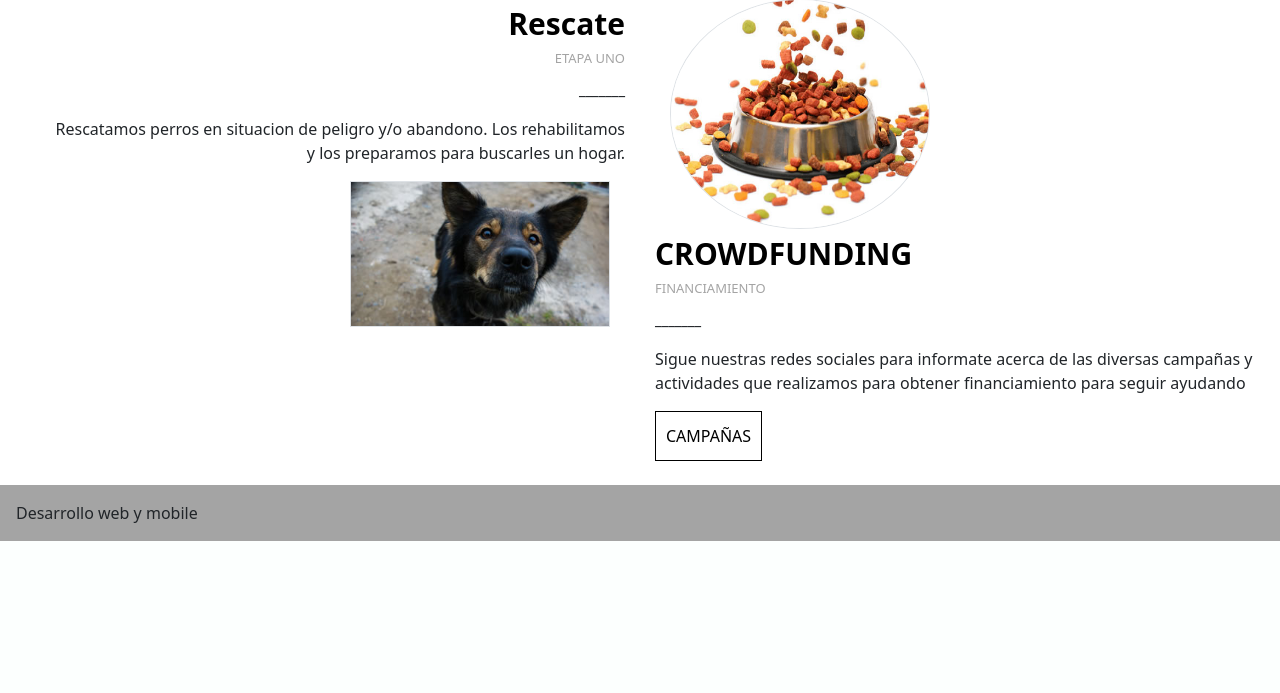
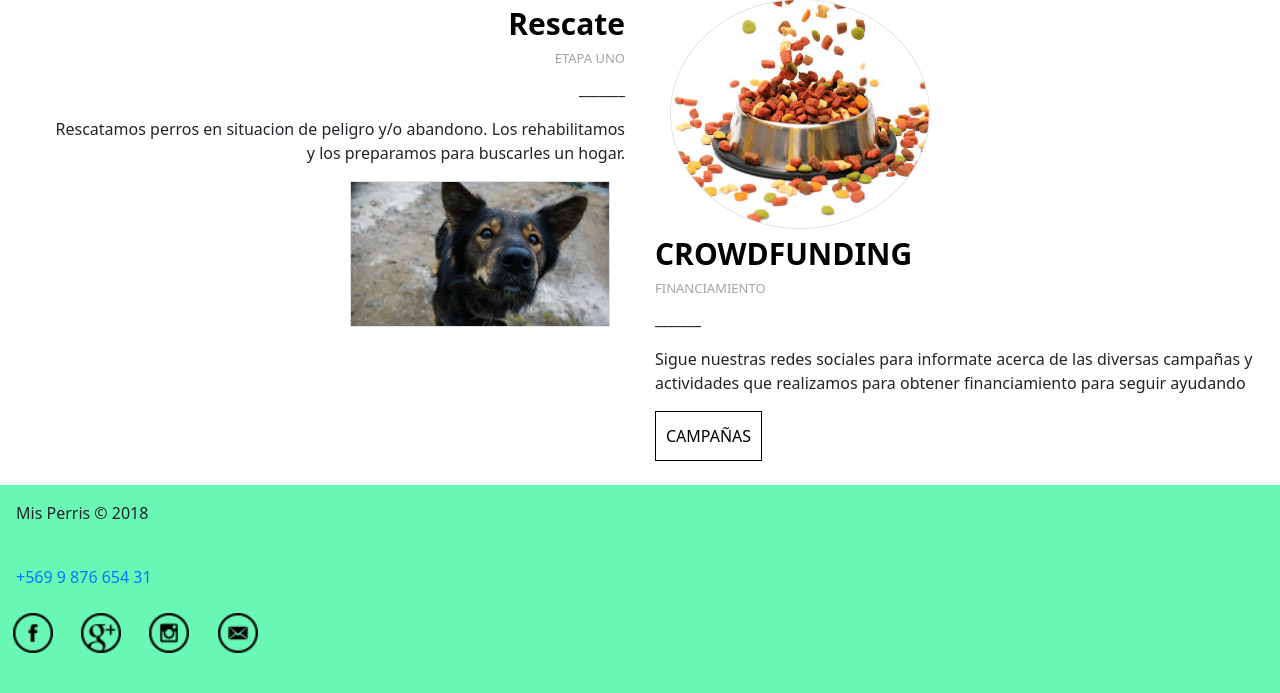
Before and after one commit to cogodyz/Pasteleria, a Django app: page / in a window 1280 px wide. Shown: the part 914-1607 px from the top of the page. Before the commit the page ends 1455 px from the top, so only its background shows below. Run offline with Django 3.2, Linux system fonts and the light colour scheme; parts of the project's set-up code (start-up, migrations or seed data) failed here and were passed over; some libraries are stand-ins or nearby versions.

Commit message:
cambiando estilo del footer

```diff
--- a/templates/base/base.html
+++ b/templates/base/base.html
@@ -46,9 +46,32 @@
             {% endblock %}
 
 
-        <footer style="background: #A4A4A4"class="row p-3">
-          <span>Desarrollo web y mobile</span>
-             </footer>
+            <footer style="background: #69F7B5"class="row p-3">
+              <div class="cont">
+                  <p class="copy">Mis Perris &copy; 2018</p>
+                  <a href="tel:56998765431">
+                      <br>+569 9 876 654 31
+                  </a>
+                  <div class="row justify-content-center mt-4 mb-4">
+              <div class="social  ">
+                  <a  href="#">
+                   <img src="{% static 'img/icons/facebook.png' %}" width="32" height="32" alt="">
+                 </a>
+                 <a  href="#">
+                         <img src="{% static 'img/icons/google.png' %}" width="32" height="32" alt="">
+                 </a>
+                 <a  href="#">
+                         <img src="{% static 'img/icons/instagram.png' %}" width="32" height="32" alt="">
+                </a>
+                <a  href="#">
+                     <img src="{% static 'img/icons/mail.png' %}" width="32" height="32" alt="">
+                 </a>
+
+              </div>
+          </div>
+              </div>
+
+          </footer>
    <!-- FIN DEL CONTAINER -->
 </div>
     <script src="{% static 'js/jquery-3.3.1.min.js' %}"></script>
```
